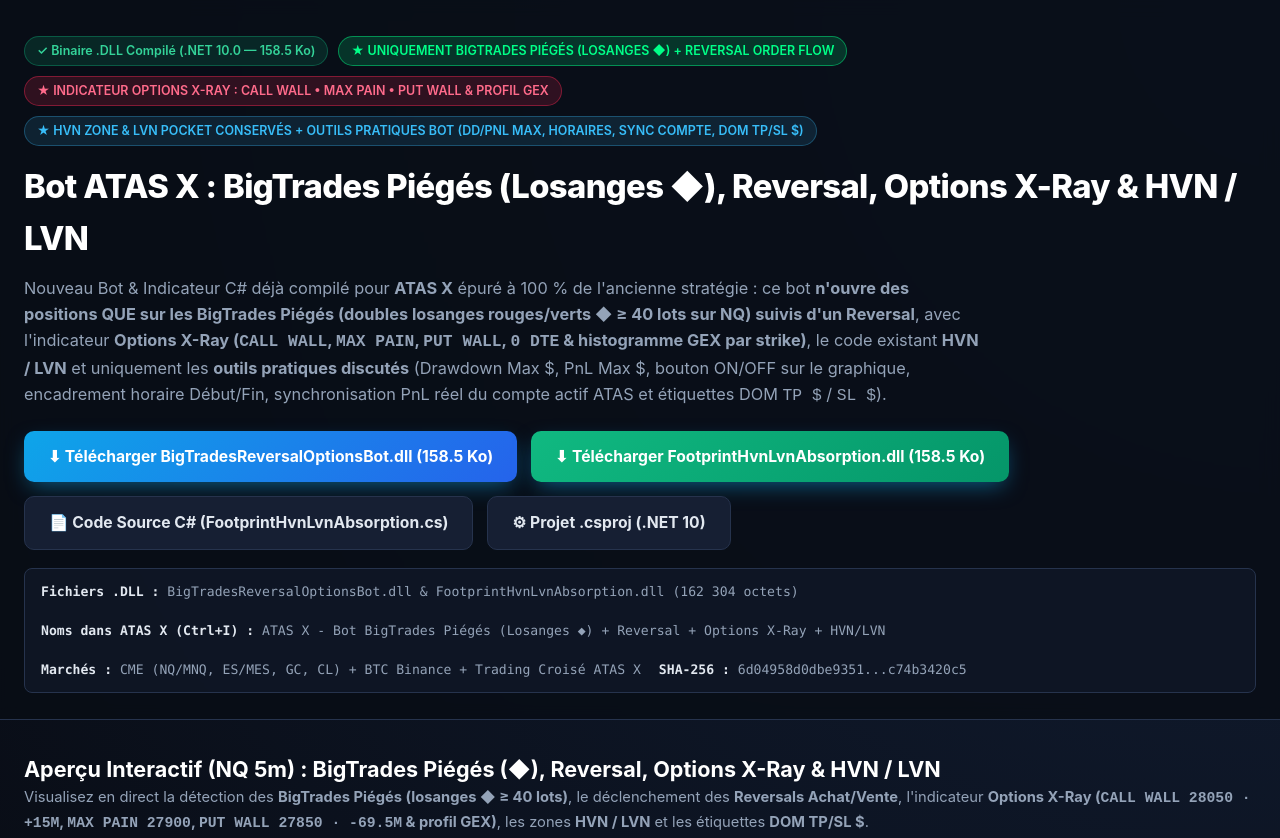
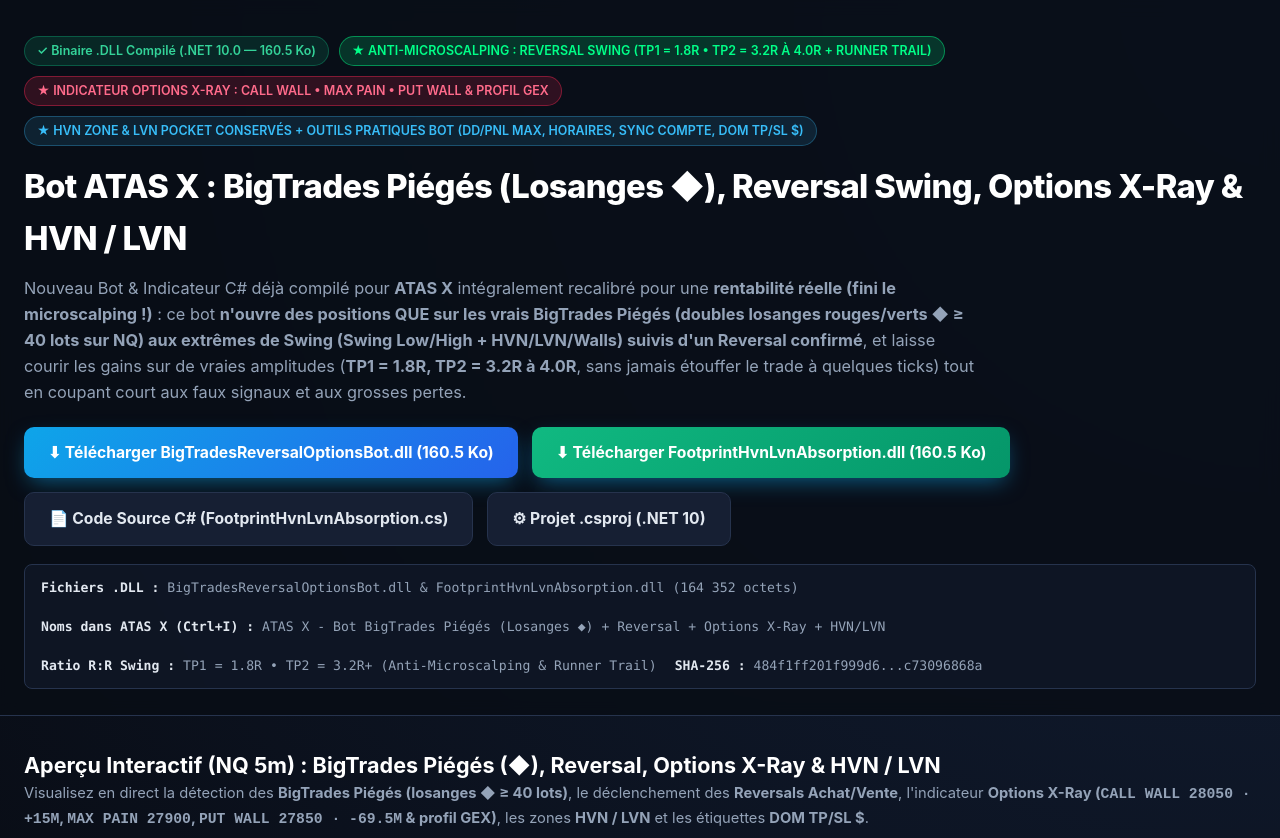
Before and after one commit to Xerro20/j-aimerais-un-indicateur-deja-compile-po, a plain HTML site: page index.html in a window 1280 px wide. Shown: the top 838 px of the page. Drawn offline with Linux system fonts and the light colour scheme.

Commit message:
Work from the phone

```diff
--- a/index.html
+++ b/index.html
@@ -484,22 +484,22 @@
   <header>
     <div class="container">
       <div class="badge-row">
-        <span class="badge ok">✓ Binaire .DLL Compilé (.NET 10.0 — 158.5 Ko)</span>
-        <span class="badge new">★ UNIQUEMENT BIGTRADES PIÉGÉS (LOSANGES ◆) + REVERSAL ORDER FLOW</span>
+        <span class="badge ok">✓ Binaire .DLL Compilé (.NET 10.0 — 160.5 Ko)</span>
+        <span class="badge new">★ ANTI-MICROSCALPING : REVERSAL SWING (TP1 = 1.8R • TP2 = 3.2R À 4.0R + RUNNER TRAIL)</span>
         <span class="badge opt">★ INDICATEUR OPTIONS X-RAY : CALL WALL • MAX PAIN • PUT WALL &amp; PROFIL GEX</span>
         <span class="badge">★ HVN ZONE &amp; LVN POCKET CONSERVÉS + OUTILS PRATIQUES BOT (DD/PNL MAX, HORAIRES, SYNC COMPTE, DOM TP/SL $)</span>
       </div>
-      <h1>Bot ATAS X : BigTrades Piégés (Losanges ◆), Reversal, Options X-Ray &amp; HVN / LVN</h1>
+      <h1>Bot ATAS X : BigTrades Piégés (Losanges ◆), Reversal Swing, Options X-Ray &amp; HVN / LVN</h1>
       <p class="subtitle">
-        Nouveau Bot &amp; Indicateur C# déjà compilé pour <strong>ATAS X</strong> épuré à 100 % de l'ancienne stratégie : ce bot <strong>n'ouvre des positions QUE sur les BigTrades Piégés (doubles losanges rouges/verts ◆ &ge; 40 lots sur NQ) suivis d'un Reversal</strong>, avec l'indicateur <strong>Options X-Ray (<code>CALL WALL</code>, <code>MAX PAIN</code>, <code>PUT WALL</code>, <code>0 DTE</code> &amp; histogramme GEX par strike)</strong>, le code existant <strong>HVN / LVN</strong> et uniquement les <strong>outils pratiques discutés</strong> (Drawdown Max $, PnL Max $, bouton ON/OFF sur le graphique, encadrement horaire Début/Fin, synchronisation PnL réel du compte actif ATAS et étiquettes DOM <code>TP $</code> / <code>SL $</code>).
+        Nouveau Bot &amp; Indicateur C# déjà compilé pour <strong>ATAS X</strong> intégralement recalibré pour une <strong>rentabilité réelle (fini le microscalping !)</strong> : ce bot <strong>n'ouvre des positions QUE sur les vrais BigTrades Piégés (doubles losanges rouges/verts ◆ &ge; 40 lots sur NQ) aux extrêmes de Swing (Swing Low/High + HVN/LVN/Walls) suivis d'un Reversal confirmé</strong>, et laisse courir les gains sur de vraies amplitudes (<strong>TP1 = 1.8R, TP2 = 3.2R à 4.0R</strong>, sans jamais étouffer le trade à quelques ticks) tout en coupant court aux faux signaux et aux grosses pertes.
       </p>
 
       <div class="cta-bar">
         <a class="btn btn-primary" href="./BigTradesReversalOptionsBot.dll" download="BigTradesReversalOptionsBot.dll">
-          ⬇ Télécharger BigTradesReversalOptionsBot.dll (158.5 Ko)
+          ⬇ Télécharger BigTradesReversalOptionsBot.dll (160.5 Ko)
         </a>
         <a class="btn btn-primary" style="background: linear-gradient(135deg, #10b981 0%, #059669 100%);" href="./FootprintHvnLvnAbsorption.dll" download="FootprintHvnLvnAbsorption.dll">
-          ⬇ Télécharger FootprintHvnLvnAbsorption.dll (158.5 Ko)
+          ⬇ Télécharger FootprintHvnLvnAbsorption.dll (160.5 Ko)
         </a>
         <a class="btn btn-secondary" href="./FootprintHvnLvnAbsorption.cs" download="FootprintHvnLvnAbsorption.cs">
           📄 Code Source C# (FootprintHvnLvnAbsorption.cs)
@@ -510,10 +510,10 @@
       </div>
 
       <div class="meta-strip">
-        <span><strong>Fichiers .DLL :</strong> BigTradesReversalOptionsBot.dll &amp; FootprintHvnLvnAbsorption.dll (162 304 octets)</span>
+        <span><strong>Fichiers .DLL :</strong> BigTradesReversalOptionsBot.dll &amp; FootprintHvnLvnAbsorption.dll (164 352 octets)</span>
         <span><strong>Noms dans ATAS X (Ctrl+I) :</strong> ATAS X - Bot BigTrades Piégés (Losanges ◆) + Reversal + Options X-Ray + HVN/LVN</span>
-        <span><strong>Marchés :</strong> CME (NQ/MNQ, ES/MES, GC, CL) + BTC Binance + Trading Croisé ATAS X</span>
-        <span><strong>SHA-256 :</strong> 6d04958d0dbe9351...c74b3420c5</span>
+        <span><strong>Ratio R:R Swing :</strong> TP1 = 1.8R • TP2 = 3.2R+ (Anti-Microscalping &amp; Runner Trail)</span>
+        <span><strong>SHA-256 :</strong> 484f1ff201f999d6...c73096868a</span>
       </div>
     </div>
   </header>
```
Also changed, not shown: 1 other file.
